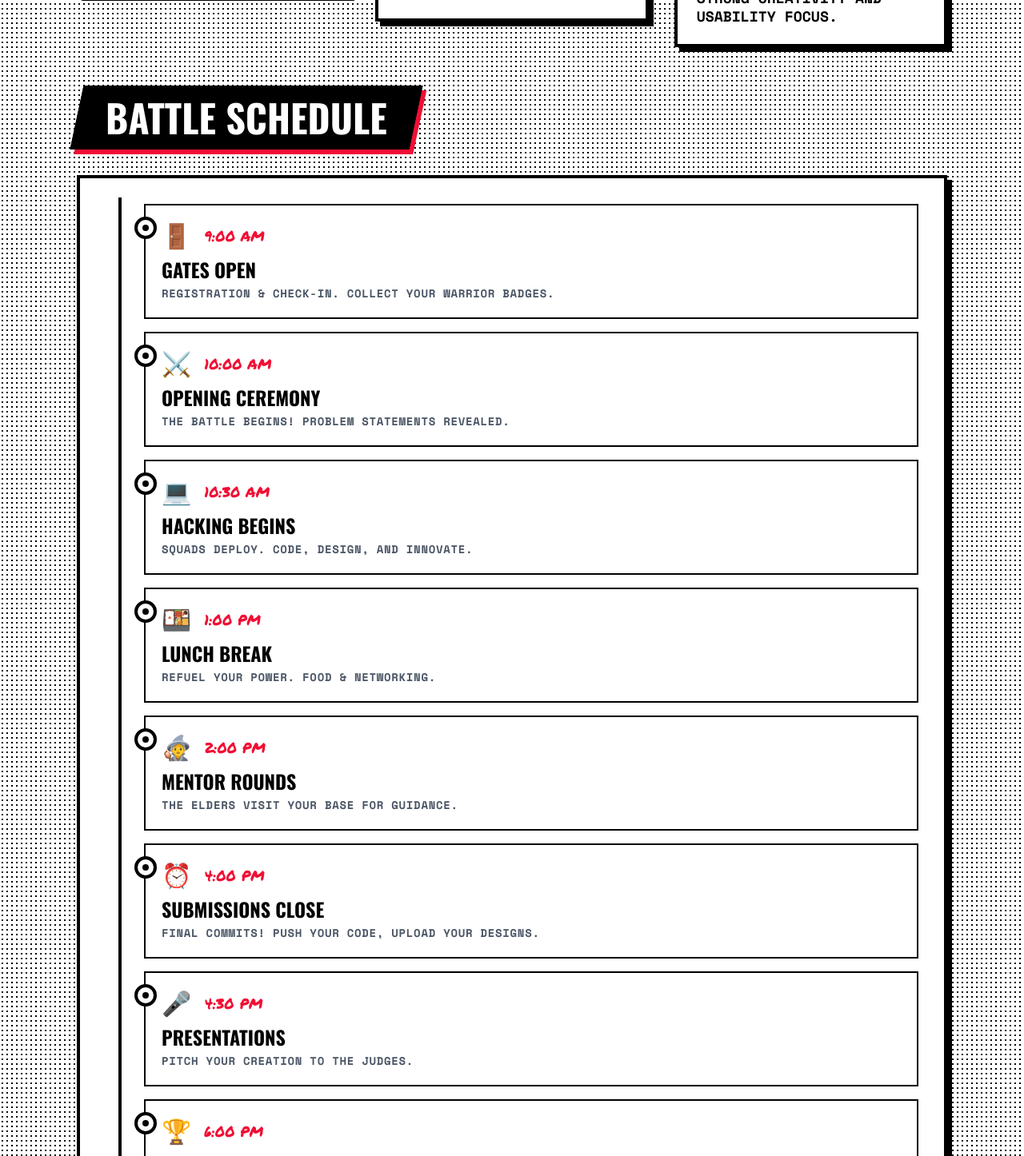
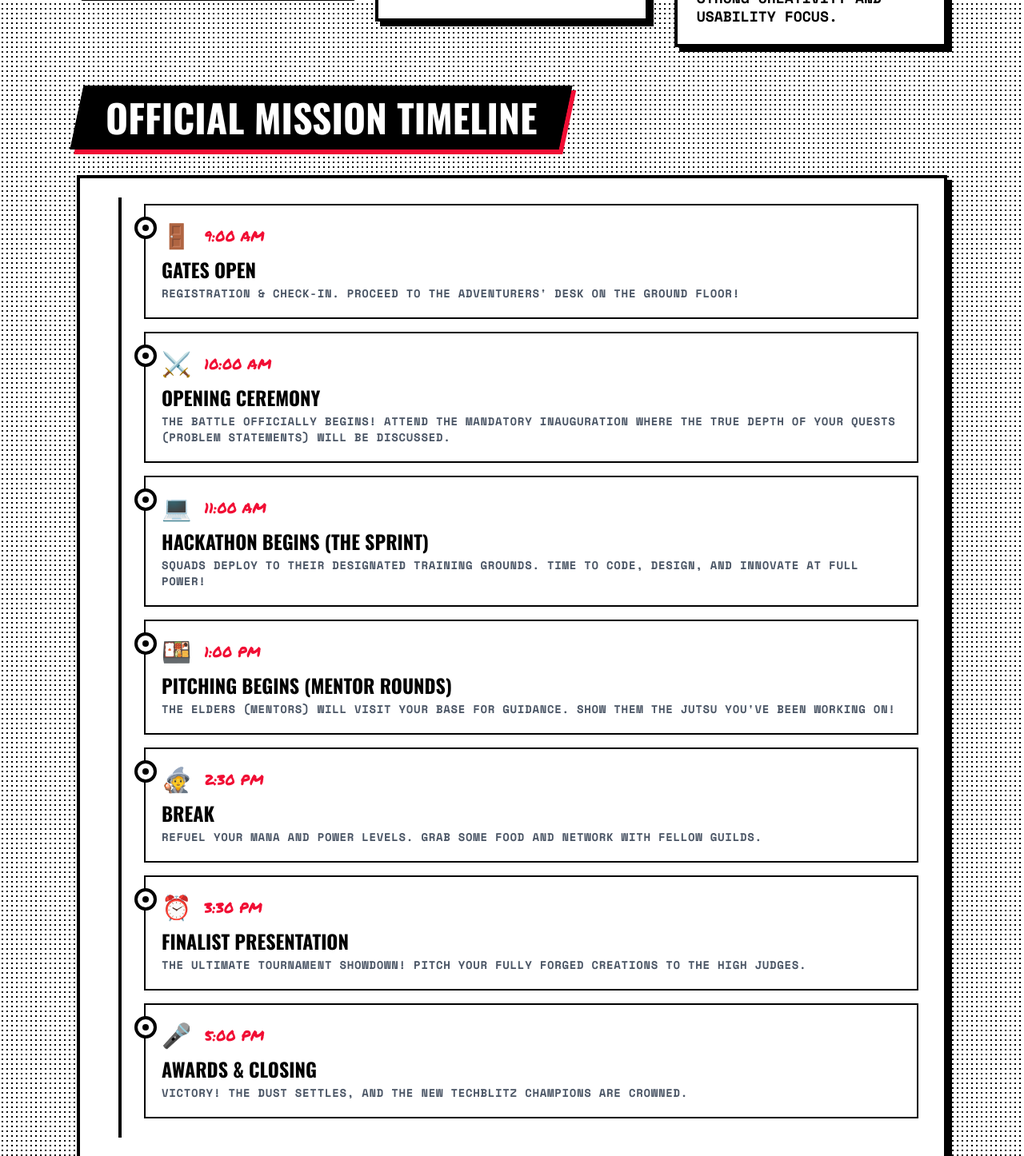
Before and after one commit to vcet-nsdc/TechBlitz-26, a Next.js app: page / in a window 1280 px wide. Shown: the part 2740-4186 px from the top of the page at 80% size. Built offline with nearby package versions, Linux system fonts and the light colour scheme.

Commit message:
feat: update timeline section with new event descriptions and times

```diff
--- a/src/app/problem-statement/reveal/page.tsx
+++ b/src/app/problem-statement/reveal/page.tsx
@@ -134,13 +134,13 @@ export default function ProblemStatementReveal() {
                       <path strokeLinecap="round" strokeLinejoin="round" strokeWidth={2} d="M12 8v4l3 3m6-3a9 9 0 11-18 0 9 9 0 0118 0z" />
                     </svg>
                     {problemStatement.timeLimit}
-                  </span>
+                  </span> */}
                   <span className="flex items-center">
                     <svg className="w-4 h-4 sm:w-5 sm:h-5 mr-1" fill="none" stroke="currentColor" viewBox="0 0 24 24">
                       <path strokeLinecap="round" strokeLinejoin="round" strokeWidth={2} d="M7 7h.01M7 3h5c.512 0 1.024.195 1.414.586l7 7a2 2 0 010 2.828l-7 7a2 2 0 01-2.828 0l-7-7A1.994 1.994 0 013 12V7a4 4 0 014-4z" />
                     </svg>
                     {teamData.domain}
-                  </span> */}
+                  </span>
                 </div>
               </div>
 
--- a/src/components/TimelineSection.tsx
+++ b/src/components/TimelineSection.tsx
@@ -2,20 +2,19 @@
 
 export default function TimelineSection() {
   const events = [
-    { time: "9:00 AM", title: "Gates Open", desc: "Registration & check-in. Collect your warrior badges.", icon: "🚪" },
-    { time: "10:00 AM", title: "Opening Ceremony", desc: "The battle begins! Problem statements revealed.", icon: "⚔️" },
-    { time: "10:30 AM", title: "Hacking Begins", desc: "Squads deploy. Code, design, and innovate.", icon: "💻" },
-    { time: "1:00 PM", title: "Lunch Break", desc: "Refuel your power. Food & networking.", icon: "🍱" },
-    { time: "2:00 PM", title: "Mentor Rounds", desc: "The Elders visit your base for guidance.", icon: "🧙" },
-    { time: "4:00 PM", title: "Submissions Close", desc: "Final commits! Push your code, upload your designs.", icon: "⏰" },
-    { time: "4:30 PM", title: "Presentations", desc: "Pitch your creation to the judges.", icon: "🎤" },
-    { time: "6:00 PM", title: "Awards & Closing", desc: "Victory! Champions are crowned.", icon: "🏆" },
+    { time: "9:00 AM", title: "Gates Open", desc: "Registration & check-in. Proceed to the Adventurers' Desk on the Ground Floor!", icon: "🚪" },
+    { time: "10:00 AM", title: "Opening Ceremony", desc: "The battle officially begins! Attend the mandatory inauguration where the true depth of your quests (Problem Statements) will be discussed.", icon: "⚔️" },
+    { time: "11:00 AM", title: "Hackathon Begins (The Sprint)", desc: "Squads deploy to their designated training grounds. Time to code, design, and innovate at full power!", icon: "💻" },
+    { time: "1:00 PM", title: "Pitching Begins (Mentor Rounds)", desc: "The Elders (Mentors) will visit your base for guidance. Show them the jutsu you've been working on!", icon: "🍱" },
+    { time: "2:30 PM", title: "Break", desc: "Refuel your mana and power levels. Grab some food and network with fellow guilds.", icon: "🧙" },
+    { time: "3:30 PM", title: "Finalist Presentation", desc: "The ultimate tournament showdown! Pitch your fully forged creations to the high judges.", icon: "⏰" },
+    { time: "5:00 PM", title: "Awards & Closing", desc: "Victory! The dust settles, and the new TechBlitz Champions are crowned.", icon: "🎤" },
   ];
 
   return (
     <section id="timeline" className="mt-16 manga-reveal opacity-0 translate-y-12 transition-all duration-700">
       <div className="inline-block border-4 border-black bg-black text-white px-8 py-3 mb-8 transform -skew-x-12 shadow-[6px_6px_0_0_hsl(var(--manga-red))]">
-        <h2 className="font-manga-title text-4xl sm:text-5xl uppercase font-black transform skew-x-12">Battle Schedule</h2>
+        <h2 className="font-manga-title text-4xl sm:text-5xl uppercase font-black transform skew-x-12">Official Mission Timeline</h2>
       </div>
 
       <div className="relative border-4 border-black bg-white p-6 sm:p-8 manga-panel">
```
